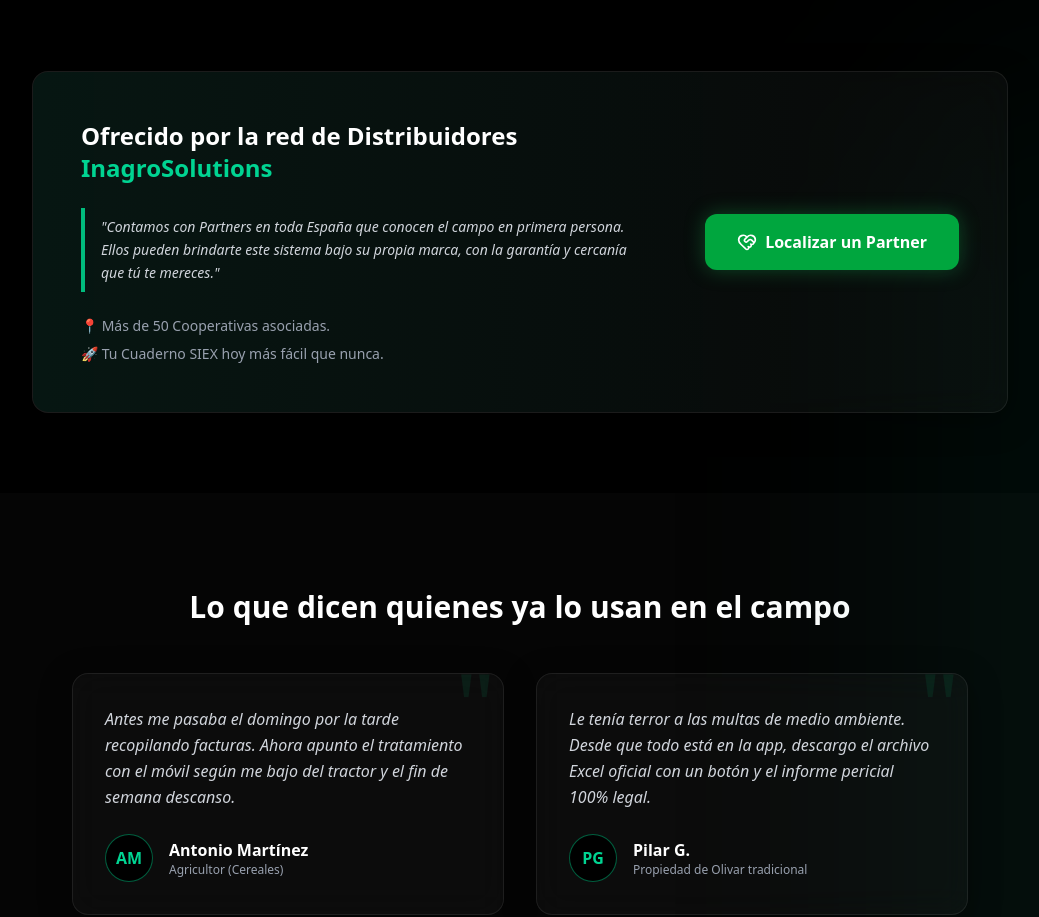
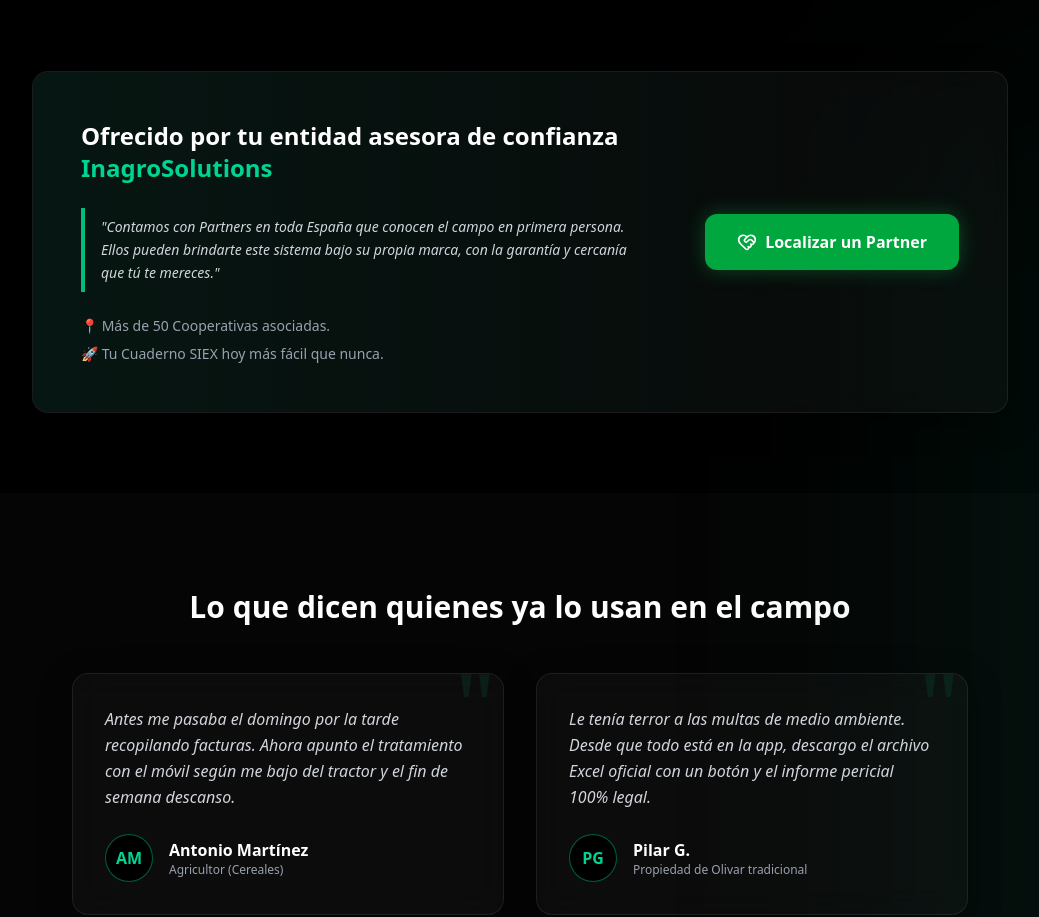
Before and after one commit to ramumarti/inagrosolutions, a Next.js app: page /planes in a window 1280 px wide. Shown: the part 3760-4677 px from the top of the page, without its empty margins (120-1159 px from the left). Built offline with nearby package versions, Linux system fonts and the light colour scheme.

Commit message:
fix: update wording in partner verification card per user request

```diff
--- a/src/app/planes/page.tsx
+++ b/src/app/planes/page.tsx
@@ -372,7 +372,7 @@
                     <img src={tenant.logo_url} alt={partnerName} className="h-10 object-contain" />
                   </div>
                 )}
-                <h3 className="text-2xl font-bold">Ofrecido por la red de Distribuidores <span className="text-emerald-400">{partnerName}</span></h3>
+                <h3 className="text-2xl font-bold">Ofrecido por tu entidad asesora de confianza <span className="text-emerald-400">{partnerName}</span></h3>
                 <p className="text-gray-300 text-sm leading-relaxed italic border-l-4 border-emerald-500 pl-4 py-2">
                   {partnerDesc}
                 </p>
@@ -388,7 +388,7 @@
                   <a href={`https://wa.me/${tenant.contact_phone.replace(/[^0-9]/g, '')}`} target="_blank" rel="noreferrer">
                     <button className="w-full md:w-auto bg-green-600 hover:bg-green-500 text-white px-8 py-4 rounded-xl font-bold transition-all flex items-center justify-center gap-2 shadow-[0_0_20px_rgba(22,163,74,0.4)]">
                       <Smartphone className="w-5 h-5" />
-                      Contactar a mi cooperativa
+                      Contactar con mi Entidad Asesora
                     </button>
                   </a>
                 ) : (
```
